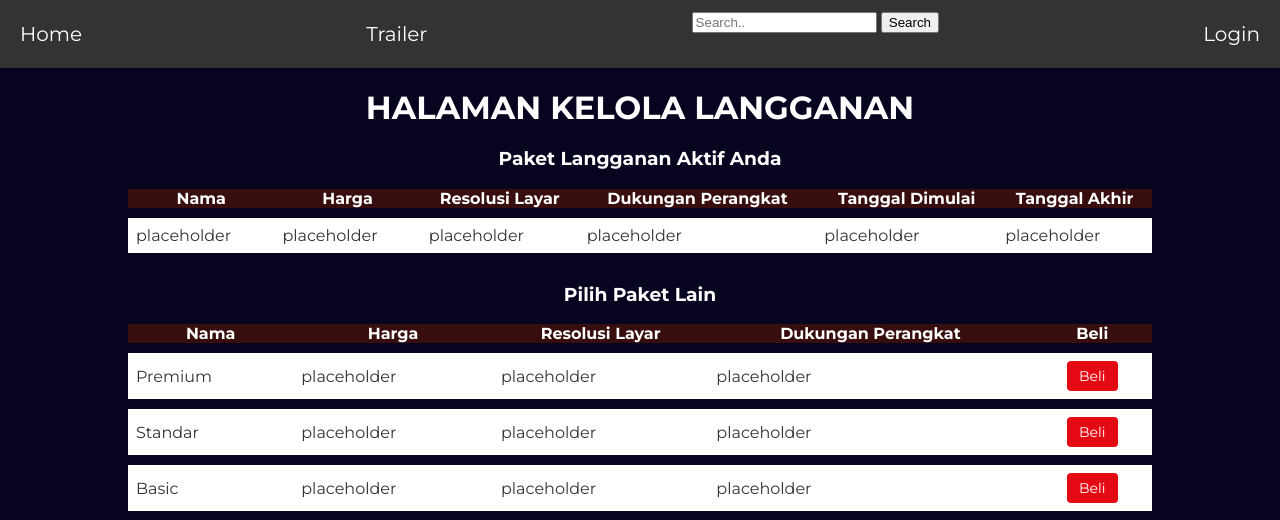
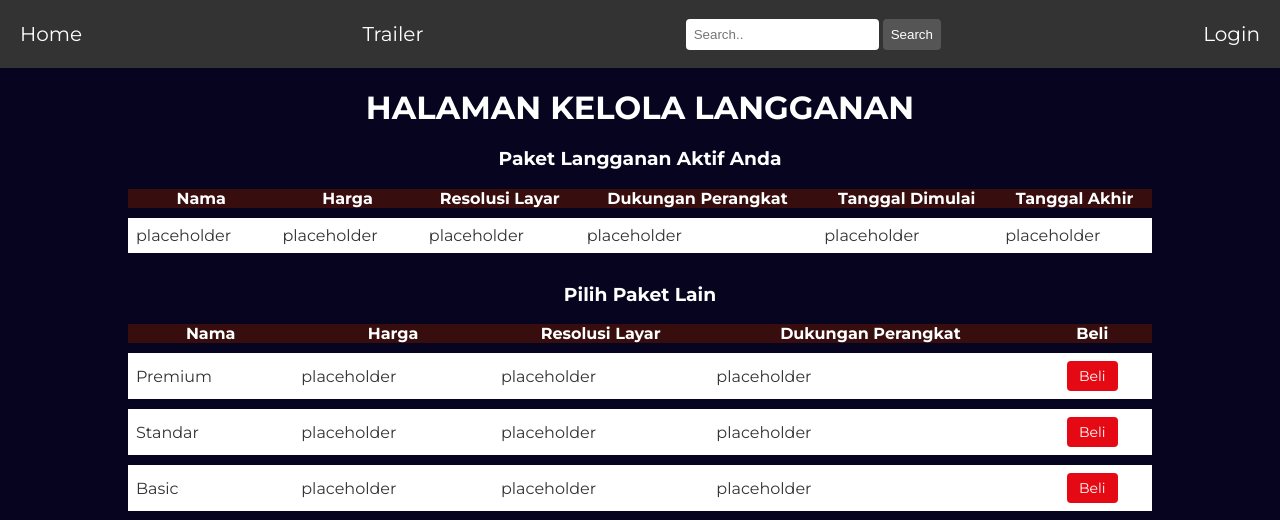
Before and after one commit to pacilflix-12/pacilflix-c-12, a Python web app: template pacilflix/langganan/templates/langganan.html in a window 1280 px wide. Shown: the top 520 px of the page. Run offline with Jinja, Linux system fonts and the light colour scheme; the template is opened without the code that fills it, so the values that code supplies are empty.

Commit message:
added navbar

```diff
--- a/pacilflix/langganan/templates/langganan.html
+++ b/pacilflix/langganan/templates/langganan.html
@@ -24,6 +24,33 @@
         }
         .navbar a:hover {
             background-color: #555;
+        }
+        .search-container {
+            display: flex;
+            align-items: center;
+        }
+        .search-container input[type="text"], .search-container button {
+            padding: 8px;
+            margin: 4px 2px;
+            border: none;
+            border-radius: 4px;
+        }
+        .search-container input[type="text"] {
+            flex-grow: 1;
+        }
+        .search-container button {
+            background-color: #555;
+            color: white;
+            cursor: pointer;
+        }
+        .search-container button:hover {
+            background-color: #666;
+        }
+        .card-container {
+            display: flex;
+            overflow-x: auto;
+            gap: 20px;
+            padding: 20px;
         }
         body, h1, th {
             margin: 0;
```
Also changed, not shown: pacilflix/beli_paket/templates/beli_paket.html (+27 -0 lines), pacilflix/konstributor/templates/konstributor.html (+27 -0 lines).
